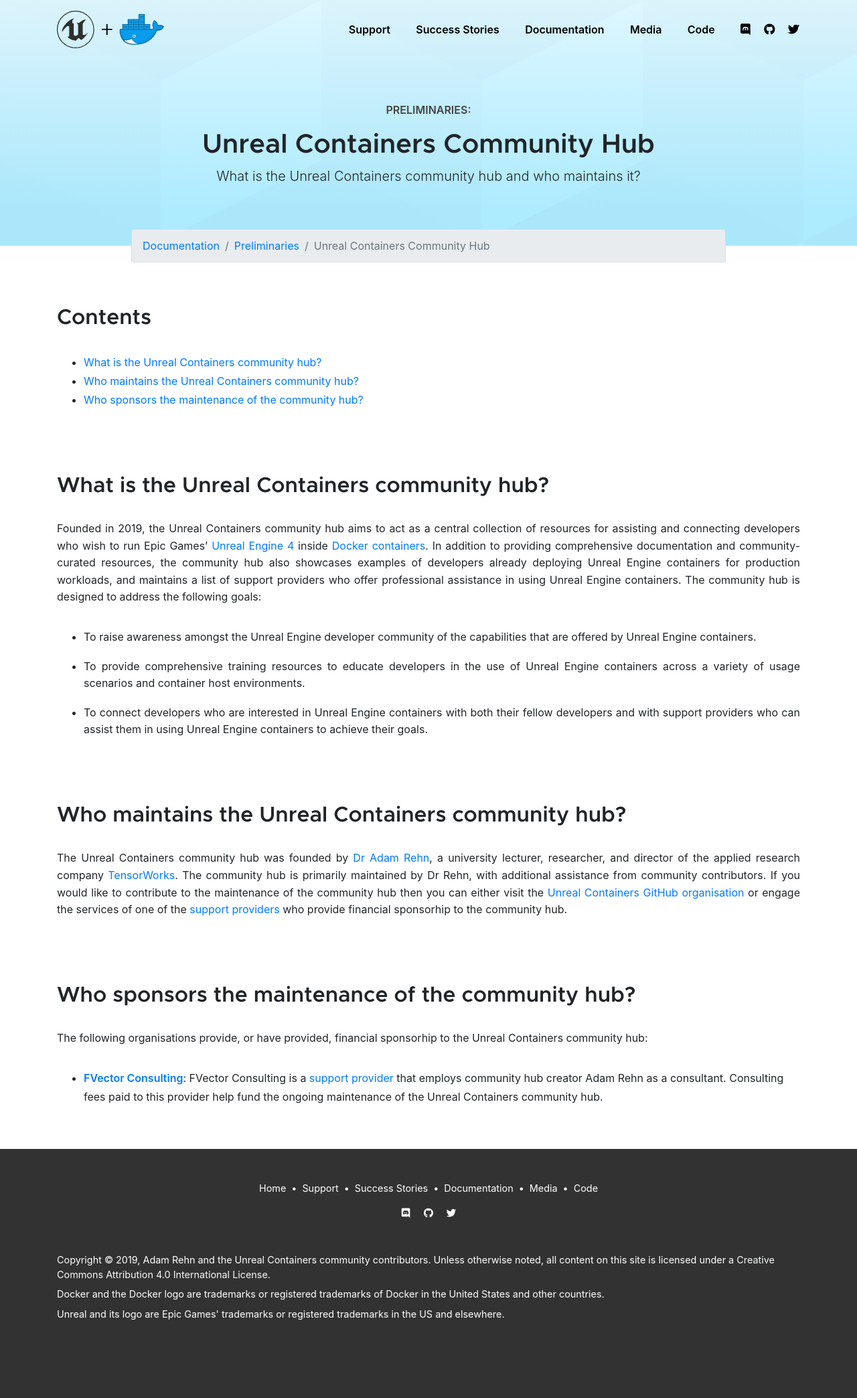
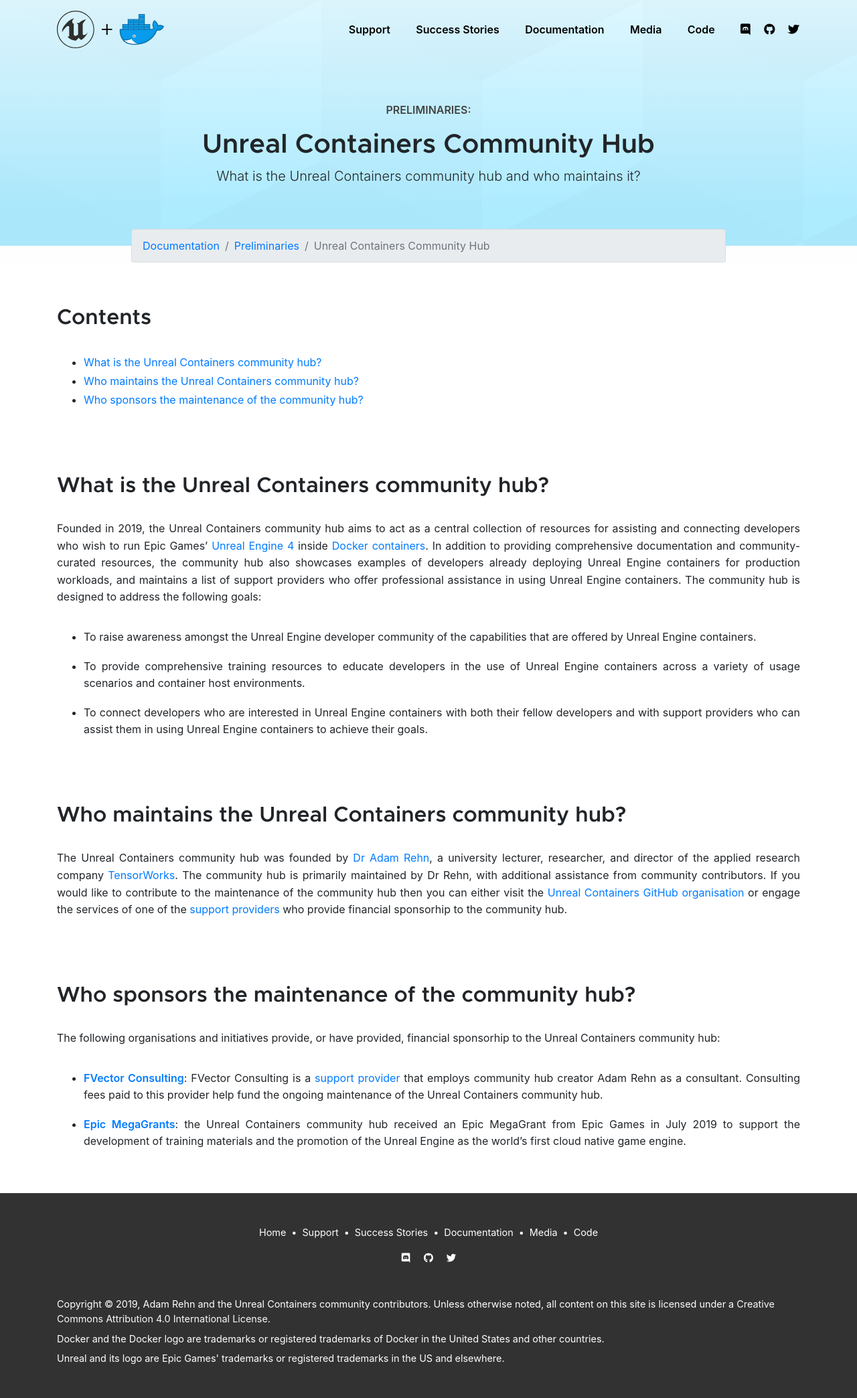
Before and after one commit to UnrealContainers/unrealcontainers.github.io, a Jekyll site: the page built from _collections/_docs/preliminaries/community-hub.md, in a window 1280 px wide. Shown: the whole page at 67% size. Built offline with Jekyll 4.4.1, drawn with Linux system fonts in a browser that asks for light colours; before the commit the page ends 2021 px from its top, so only the background shows below that.

Commit message:
Add Epic MegaGrant to sponsors list

```diff
--- a/_collections/_docs/preliminaries/community-hub.md
+++ b/_collections/_docs/preliminaries/community-hub.md
@@ -29,7 +29,7 @@
 
 ## Who sponsors the maintenance of the community hub?
 
-The following organisations provide, or have provided, financial sponsorhip to the Unreal Containers community hub:
+The following organisations and initiatives provide, or have provided, financial sponsorhip to the Unreal Containers community hub:
 
 {% for sponsor in site.data.sponsors %}
 - [**{{ sponsor.name }}**]({{ sponsor.link }}): {{ sponsor.blurb }}
--- a/_data/sponsors.yml
+++ b/_data/sponsors.yml
@@ -7,3 +7,11 @@
       that employs community hub creator Adam Rehn as a consultant. Consulting
       fees paid to this provider help fund the ongoing maintenance of the
       Unreal Containers community hub.
+  -
+    name: Epic MegaGrants
+    link: https://www.unrealengine.com/megagrants
+    logo: epic_megagrants.svg
+    blurb: >
+      the Unreal Containers community hub received an Epic MegaGrant from Epic Games
+      in July 2019 to support the development of training materials and the promotion
+      of the Unreal Engine as the world's first cloud native game engine.
--- a/assets/css/base.css
+++ b/assets/css/base.css
@@ -161,8 +161,10 @@
 	margin: 1rem 2rem;
 }
 
-.sponsors ul li img {
-	height: 3rem;
+.sponsors ul li img
+{
+	max-width: 90%;
+	height: 8rem;
 }
 
 footer
```
Also changed, not shown: assets/images/sponsors/epic_megagrants.svg (added), assets/images/sponsors/fvector_consulting.svg.
